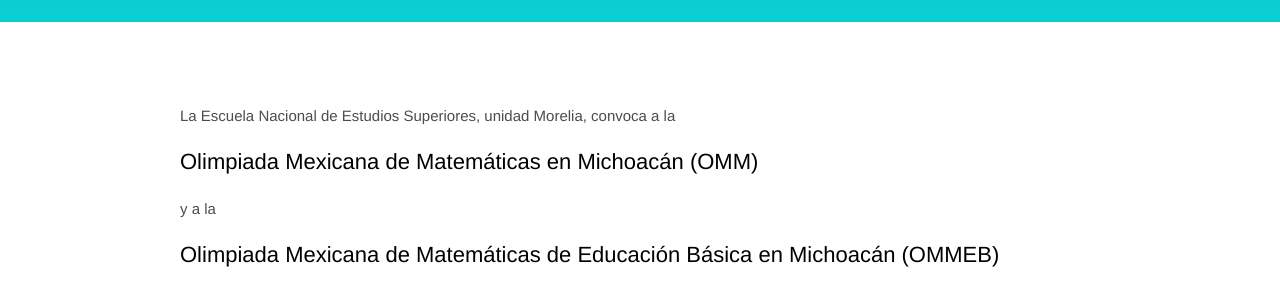
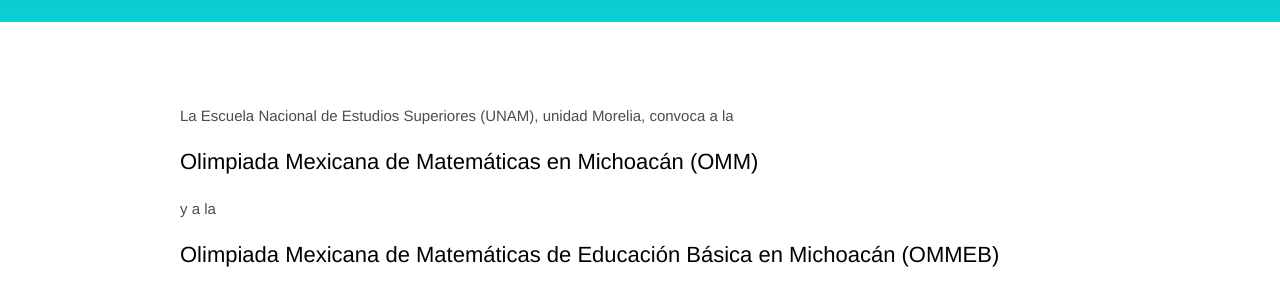
Before and after one commit to OlimpiadaMatematicasMichoacan/WOMM, a Jekyll site: the page built from _pages/convocatoria.md, in a window 1280 px wide and 900 px high, scrolled down 329 px. Shown: the part 153-448 px from the top of the window. Built offline with Jekyll 4.4.1, drawn with Linux system fonts in a browser that asks for light colours.

Commit message:
Added UNAM to convocatoria

```diff
--- a/_data/settings.yml
+++ b/_data/settings.yml
@@ -329,8 +329,8 @@
   - logo: "assets/images/clients-logo/unam.png"
     url: "https://www.unam.mx"
 
-  #- logo: "assets/images/clients-logo/umich.png"
-    #url: "https://www.umich.mx"
+  - logo: "assets/images/clients-logo/umich.png"
+    url: "https://www.umich.mx"
 
   - logo: "assets/images/clients-logo/enes.png"
     url: "https://www.enesmorelia.unam.mx"
--- a/_pages/convocatoria.md
+++ b/_pages/convocatoria.md
@@ -2,7 +2,7 @@
 layout: pageformat
 title: Convocatoria
 ---
-La Escuela Nacional de Estudios Superiores, unidad Morelia, convoca a la
+La Escuela Nacional de Estudios Superiores (UNAM), unidad Morelia, convoca a la
 #### Olimpiada Mexicana de Matemáticas en Michoacán (OMM)
 y a la
 #### Olimpiada Mexicana de Matemáticas de Educación Básica en Michoacán (OMMEB)
```
